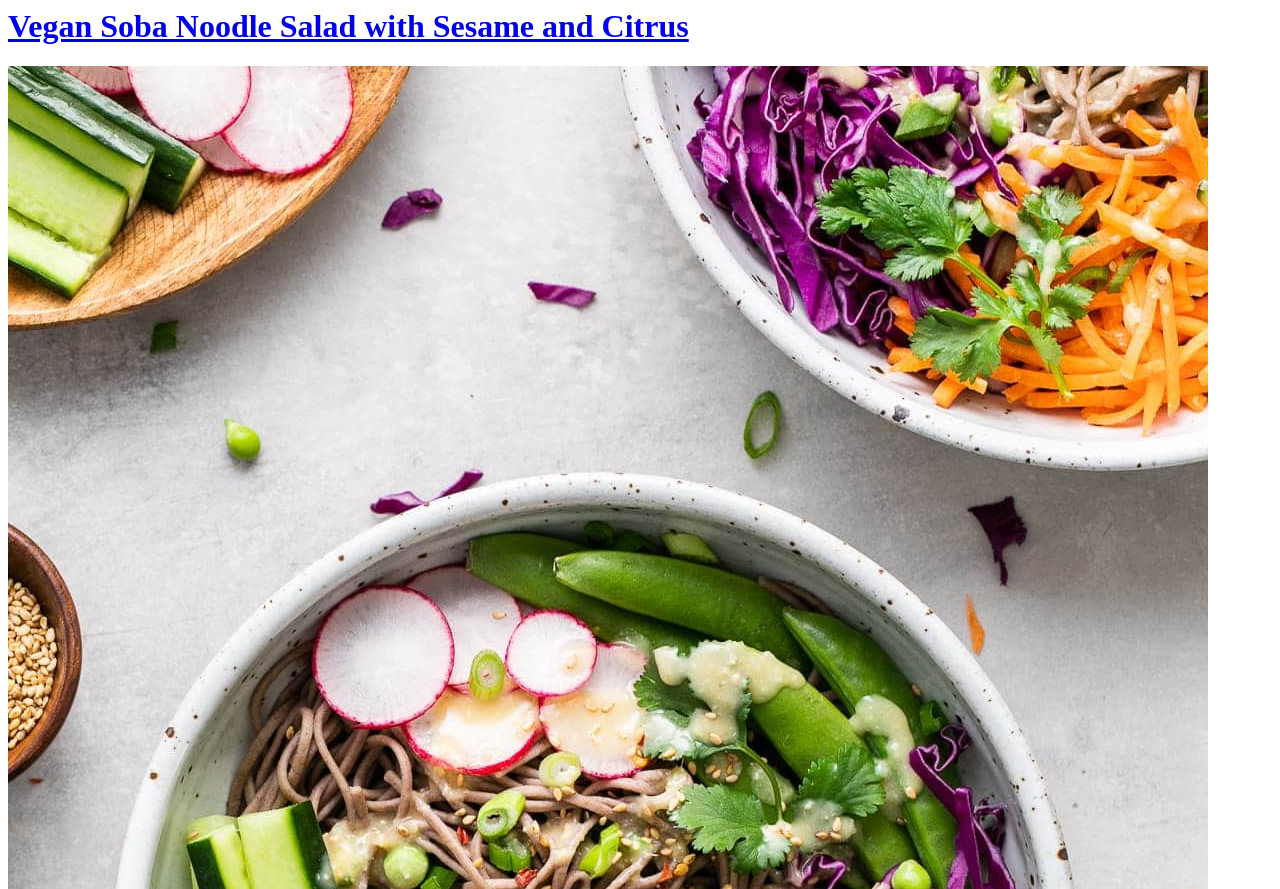
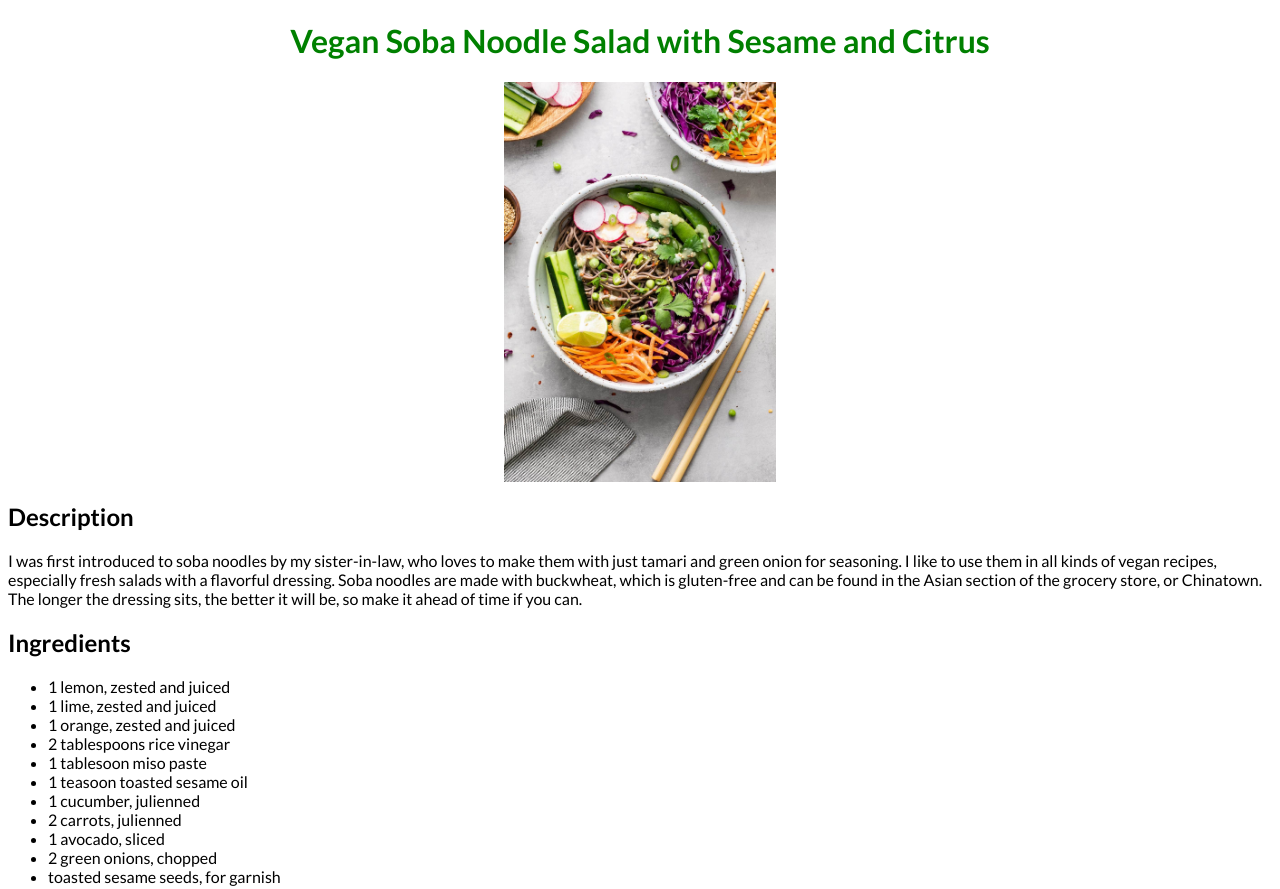
Before and after one commit to lunaxlam/top-recipes, a plain HTML site: page recipes/soba-noodles.html in a window 1280 px wide. Shown: the top 889 px of the page. Drawn offline with Linux system fonts and the light colour scheme.

Commit message:
Added initial styling

```diff
--- a/index.html
+++ b/index.html
@@ -7,10 +7,11 @@
         <title>Odin Recipes</title>
         <meta name="description" content="">
         <meta name="viewport" content="width=device-width, initial-scale=1">
-        <link rel="stylesheet" href="">
+        <link rel="stylesheet" href="./styles.css">
     </head>
     <body>
         <h1>Odin Recipes</h1>
+        <img src="./images/pupchef.jpeg" alt="A daschund puppy wearing a chef's outfit">
         <ul>
             <li><a href="./recipes/tortilla-pizza.html">Vegan Vegetable Double-Tortilla Pizza</a></li>
             <li><a href="./recipes/soba-noodles.html">Vegan Soba Noodle Salad with Sesame and Citrus</a></li>
--- a/recipes/soba-noodles.html
+++ b/recipes/soba-noodles.html
@@ -1,3 +1,15 @@
+<!DOCTYPE html>
+
+<html>
+    <head>
+        <meta charset="utf-8">
+        <meta http-equiv="X-UA-Compatible" content="IE=edge">
+        <title>Vegan Soba Noodle Salad with Sesame and Citrus</title>
+        <meta name="description" content="">
+        <meta name="viewport" content="width=device-width, initial-scale=1">
+        <link rel="stylesheet" href="../styles.css">
+    </head>
+    <body>
         <a href="https://www.allrecipes.com/recipe/272559/vegan-soba-noodle-salad-with-sesame-and-citrus/"><h1>Vegan Soba Noodle Salad with Sesame and Citrus</h1></a>
 
         <img src="../images/soba.jpeg" alt="Refreshing soba noodles with vegetables">
@@ -29,3 +41,5 @@ The longer the dressing sits, the better it will be, so make it ahead of time if
             <li>Bring lightly salted water to a boil in a large pot. Add soba noodles; cook, stirring occasionally until tender, about 5 minutes. Drain and set aside.</li>
             <li>Top soba noodles with cucumber, carrots, avocado, green onions, and prepared dressing. Sprinkle with toasted sesame seeds. Serve hot or chilled.</li>
         </ol>
+    </body>
+</html>
--- /dev/null
+++ b/styles.css
@@ -0,0 +1,26 @@
+@import url('https://fonts.googleapis.com/css2?family=Lato:ital,wght@0,400;0,700;1,400&display=swap');
+
+body {
+    font-family: 'Lato', sans-serif;
+}
+
+a {
+    text-decoration: none;
+    color: green;
+}
+
+a:hover {
+    text-decoration: underline;
+}
+
+img {
+    display: block;
+    height: 400px;
+    width: auto;
+    margin-left: auto;
+    margin-right: auto;
+}
+
+h1 {
+    text-align: center;
+}
```
Also changed, not shown: recipes/black-bean-soup.html (+14 -0 lines), recipes/tortilla-pizza.html (+14 -0 lines), images/pupchef.jpeg (added). Lines whose indentation alone changed are shown as unchanged.
